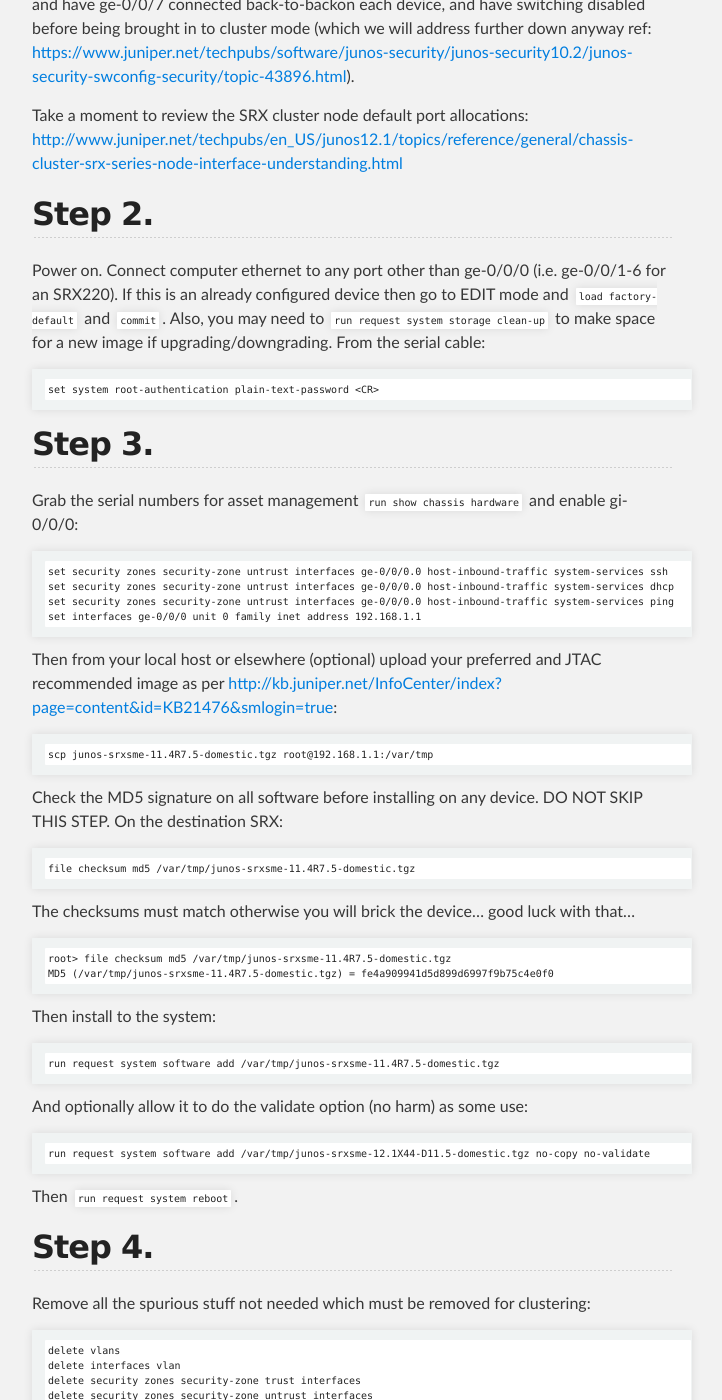
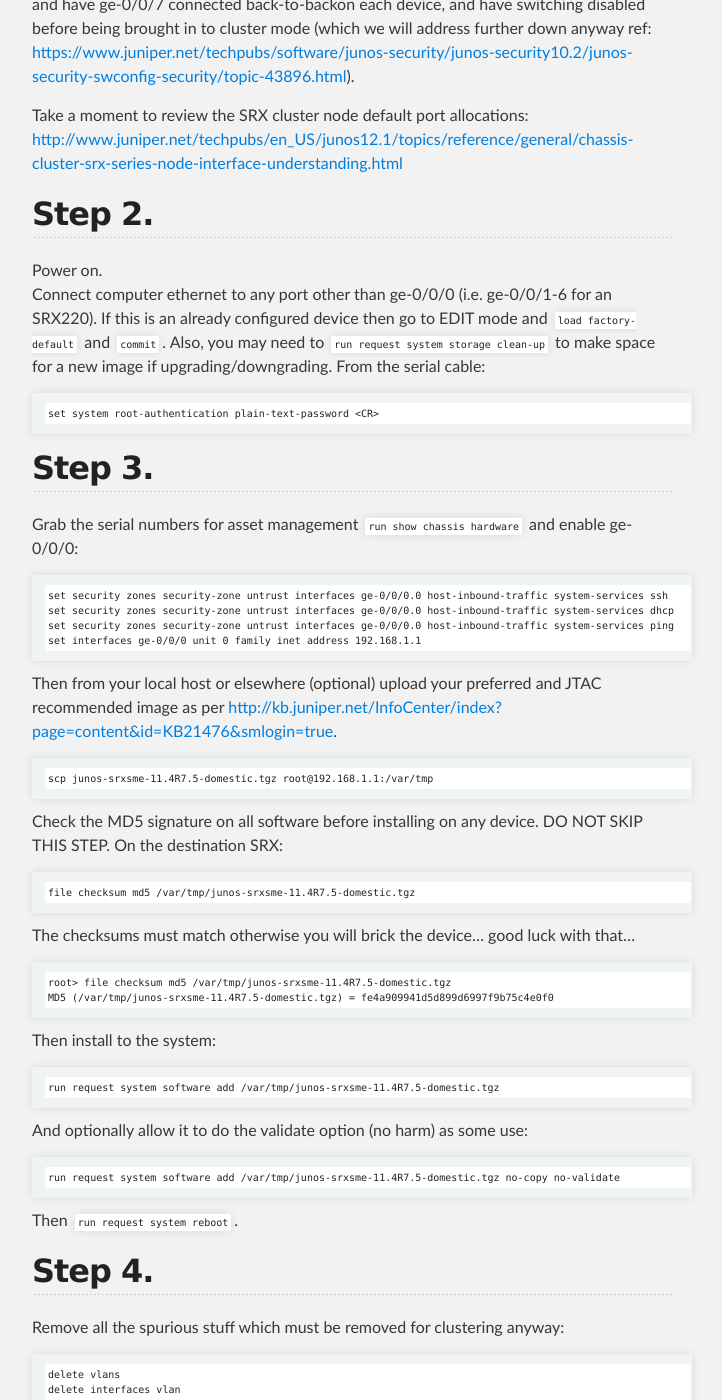
Before and after one commit to podomere/ond, a Jekyll site: the page built from ond-00003/ond-00003.md, in a window 1280 px wide and 1400 px high, scrolled down 634 px. Shown: the whole window, without its empty margins (288-1010 px from the left). Built offline with Jekyll 4.4.1, drawn with Linux system fonts in a browser that asks for light colours.

Commit message:
ond-00003 tweaking

```diff
--- a/ond-00003/ond-00003.md
+++ b/ond-00003/ond-00003.md
@@ -11,7 +11,8 @@
 
 # Requirements
 
-**Tools:** straight through ethernet cable and straight through serial cable with A end RJ45 (B end to usb or DB9 depending on user computer).<br/>**Tips** If this not a factory shipped device then please backup or create a rescue configuration before you begin i.e. don't blow away the current configuration fully in case you need it later. Please perform the steps up until Step 5. on both devices.
+**Tools:** straight through ethernet cable and straight through serial cable with A end RJ45 (B end to usb or DB9 depending on user computer).
+**Tips** If this not a factory shipped device then please backup or create a rescue configuration before you begin i.e. don't blow away the current configuration fully in case you need it later. Please perform the steps up until Step 5. on both devices.
 
 ## Step 1.
 Please note that both devices will have to start from factory defaults or alternatively
@@ -24,20 +25,21 @@
 
 ## Step 2.
 
-Power on. Connect computer ethernet to any port other than ge-0/0/0 (i.e. ge-0/0/1-6 for an SRX220). If this is an already configured device then go to EDIT mode and `load factory-default` and `commit`. Also, you may need to `run request system storage clean-up` to make space for a new image if upgrading/downgrading. From the serial cable:
+Power on.
+Connect computer ethernet to any port other than ge-0/0/0 (i.e. ge-0/0/1-6 for an SRX220). If this is an already configured device then go to EDIT mode and `load factory-default` and `commit`. Also, you may need to `run request system storage clean-up` to make space for a new image if upgrading/downgrading. From the serial cable:
 
     set system root-authentication plain-text-password <CR>
 
 ## Step 3.
 
-Grab the serial numbers for asset management `run show chassis hardware` and enable gi-0/0/0:
+Grab the serial numbers for asset management `run show chassis hardware` and enable ge-0/0/0:
 
     set security zones security-zone untrust interfaces ge-0/0/0.0 host-inbound-traffic system-services ssh
     set security zones security-zone untrust interfaces ge-0/0/0.0 host-inbound-traffic system-services dhcp
     set security zones security-zone untrust interfaces ge-0/0/0.0 host-inbound-traffic system-services ping
     set interfaces ge-0/0/0 unit 0 family inet address 192.168.1.1
 
-Then from your local host or elsewhere (optional) upload your preferred and JTAC recommended image as per [http://kb.juniper.net/InfoCenter/index?page=content&id=KB21476&smlogin=true](http://kb.juniper.net/InfoCenter/index?page=content&id=KB21476&smlogin=true):
+Then from your local host or elsewhere (optional) upload your preferred and JTAC recommended image as per [http://kb.juniper.net/InfoCenter/index?page=content&id=KB21476&smlogin=true](http://kb.juniper.net/InfoCenter/index?page=content&id=KB21476&smlogin=true).
 
 
     scp junos-srxsme-11.4R7.5-domestic.tgz root@192.168.1.1:/var/tmp
@@ -57,14 +59,14 @@
 
 And optionally allow it to do the validate option (no harm) as some use:
 
-    run request system software add /var/tmp/junos-srxsme-12.1X44-D11.5-domestic.tgz no-copy no-validate
+    run request system software add /var/tmp/junos-srxsme-11.4R7.5-domestic.tgz no-copy no-validate
 
 
 Then `run request system reboot`.
 
 ## Step 4.
 
-Remove all the spurious stuff not needed which must be removed for clustering:
+Remove all the spurious stuff which must be removed for clustering anyway:
 
 
     delete vlans
```
